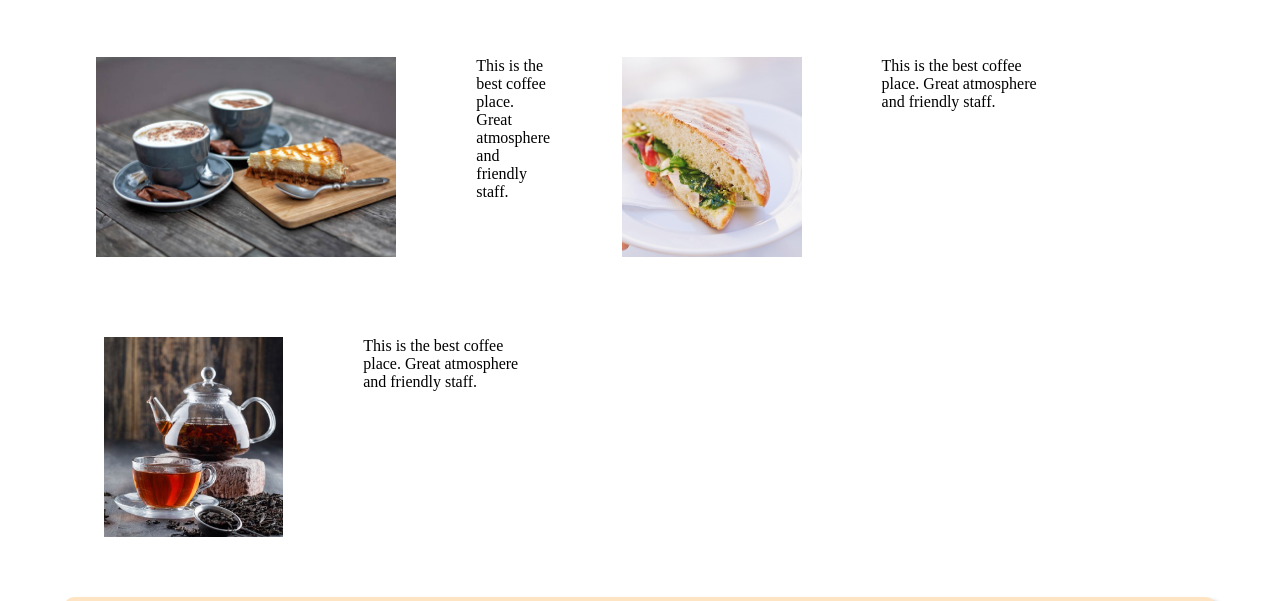
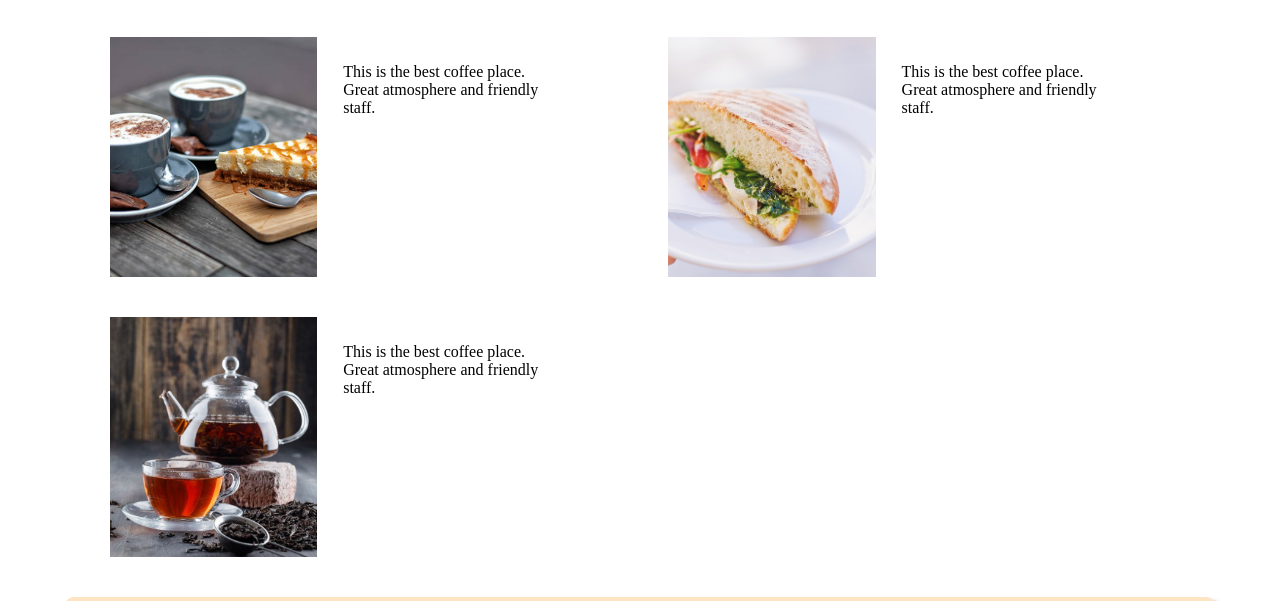
Before and after one commit to gramos-12/WK6_fall2025, a plain HTML site: page blog.html in a window 1280 px wide. Shown: the part 112-713 px from the top of the page. Drawn offline with Linux system fonts and the light colour scheme.

Commit message:
working on Blog page css

```diff
--- a/styles.css
+++ b/styles.css
@@ -631,21 +631,22 @@ form{
         display: flex;
         justify-content: center;
         width: 45%;
+        margin: 20px;
 
       }
 
   #blog_post1 img, #blog_post2 img, #blog_post3 img{
 
-  width: 100%;
+  width: 40%;
   height: 240px;
   object-fit: cover;
-  padding: 20px;
-  margin: 20px;
+  padding: 0;
+  margin: 0;
   }
   #p1_post, #p2_post, #p3_post{
-    width: 100%;
-    margin: 20px;
-    padding: 20px;
+    width: 40%;
+    margin: 5%;
+    padding: 0;
 }
 
 /*---------------   1200px breakpoint   ---------------*/
```
